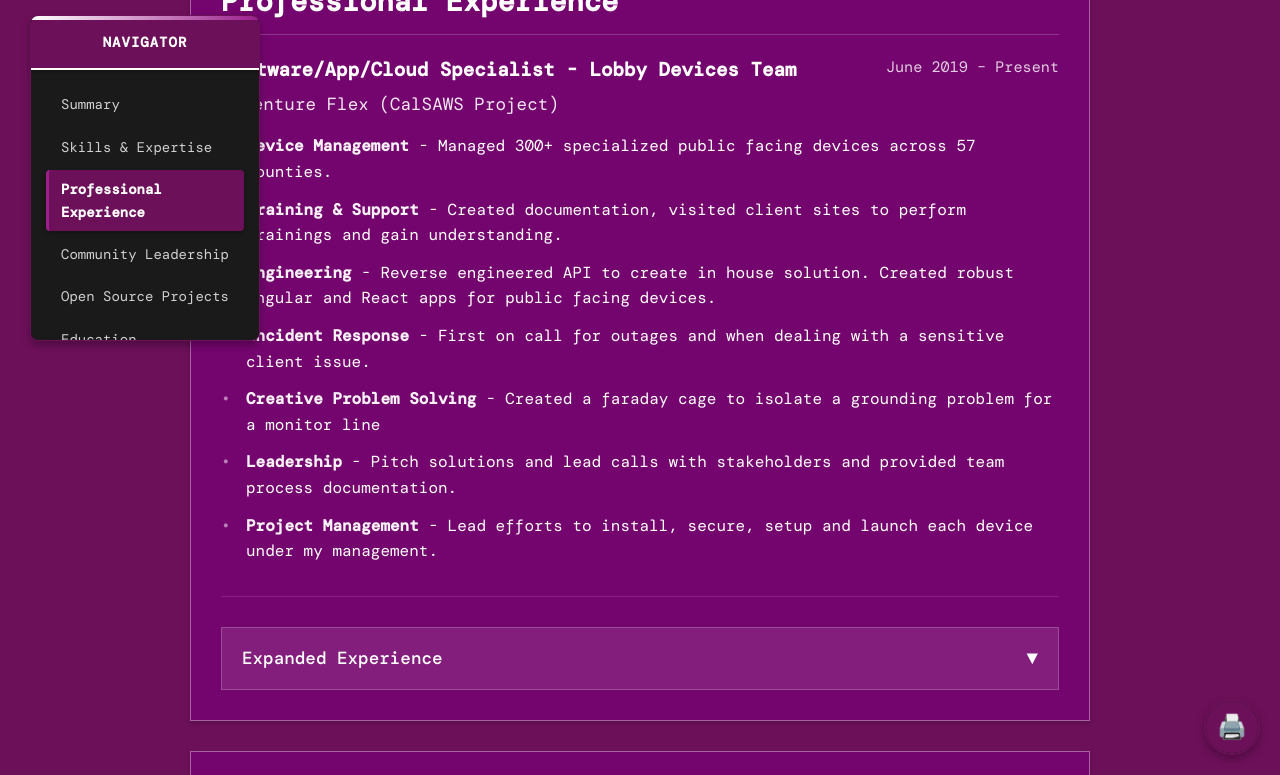
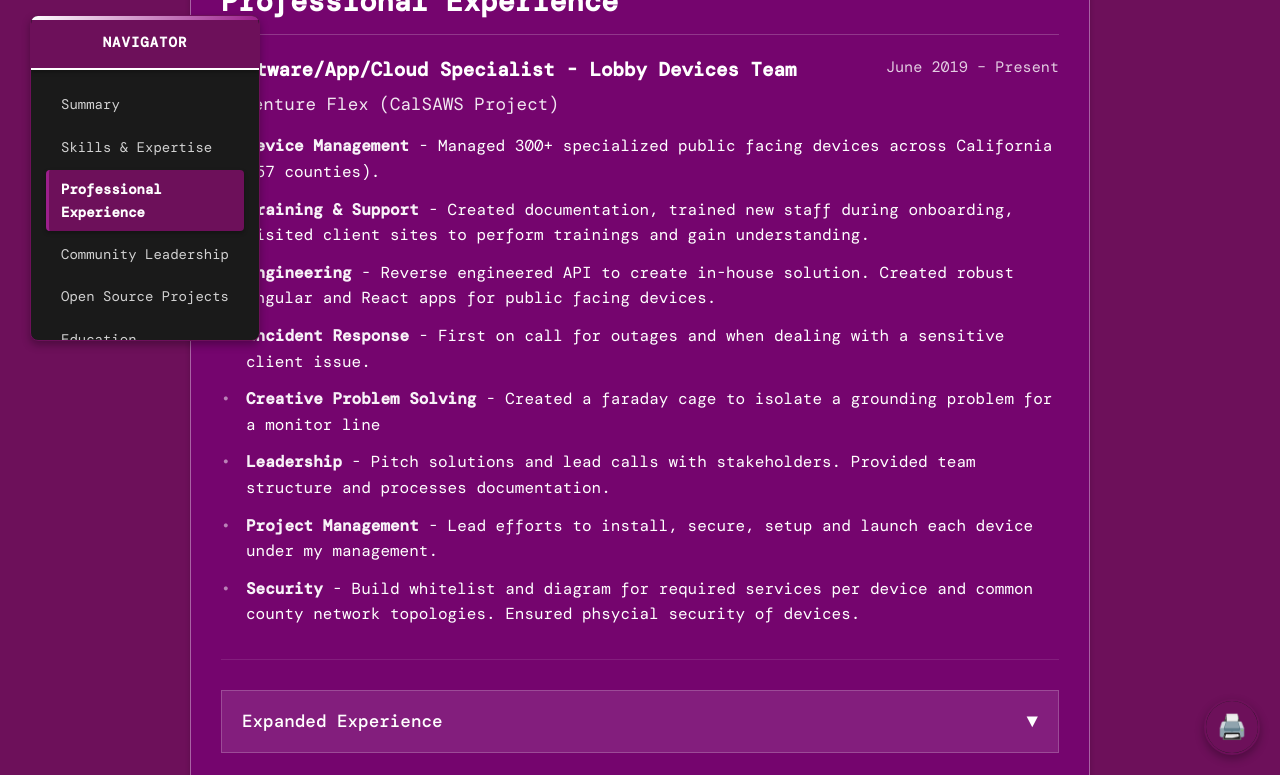
Before and after one commit to radicalkjax/blog, a Jekyll site: the page built from about.html, in a window 1280 px wide and 900 px high, scrolled down 1539 px, cut to the strip 125-900 px from the top of the window. Built offline with Jekyll 4.4.1, drawn with Linux system fonts in a browser that asks for light colours; some web fonts are replaced.

Commit message:
about me text changes

```diff
--- a/about.html
+++ b/about.html
@@ -665,13 +665,14 @@ custom_css: |
             </div>
             <div class="employment-description">
                 <ul>
-                    <li><strong>Device Management</strong> - Managed 300+ specialized public facing devices across 57 counties.</li>
-                    <li><strong>Training & Support</strong> - Created documentation, visited client sites to perform trainings and gain understanding.</li>
-                    <li><strong>Engineering</strong> - Reverse engineered API to create in house solution. Created robust Angular and React apps for public facing devices.</li>
+                    <li><strong>Device Management</strong> - Managed 300+ specialized public facing devices across California (57 counties).</li>
+                    <li><strong>Training & Support</strong> - Created documentation, trained new staff during onboarding, visited client sites to perform trainings and gain understanding.</li>
+                    <li><strong>Engineering</strong> - Reverse engineered API to create in-house solution. Created robust Angular and React apps for public facing devices.</li>
                     <li><strong>Incident Response</strong> - First on call for outages and when dealing with a sensitive client issue.</li>
                     <li><strong>Creative Problem Solving</strong> - Created a faraday cage to isolate a grounding problem for a monitor line</li>
-                    <li><strong>Leadership</strong> - Pitch solutions and lead calls with stakeholders and provided team process documentation.</li>
+                    <li><strong>Leadership</strong> - Pitch solutions and lead calls with stakeholders. Provided team structure and processes documentation.</li>
                     <li><strong>Project Management</strong> - Lead efforts to install, secure, setup and launch each device under my management.</li>
+                    <li><strong>Security</strong> - Build whitelist and diagram for required services per device and common county network topologies. Ensured phsycial security of devices.</li>
                 </ul>
             </div>
         </div>
```
